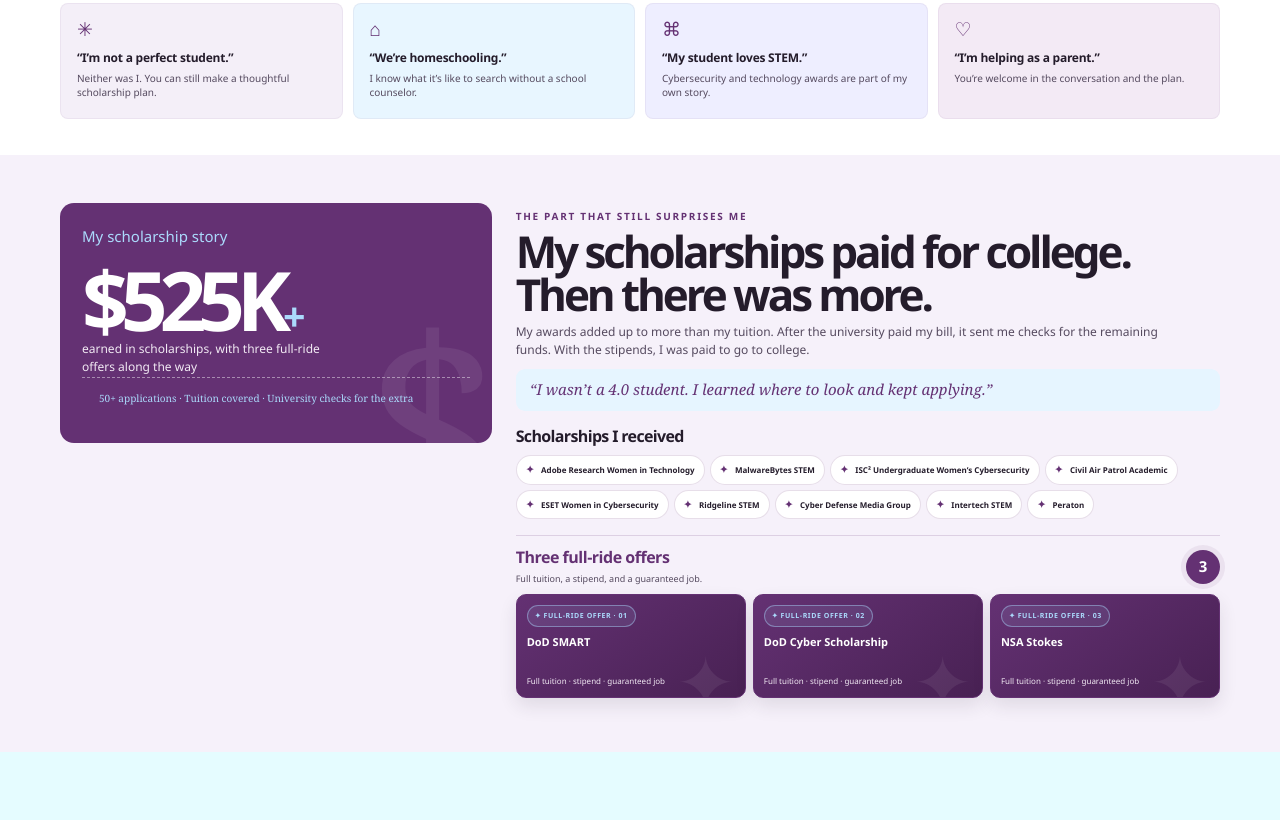
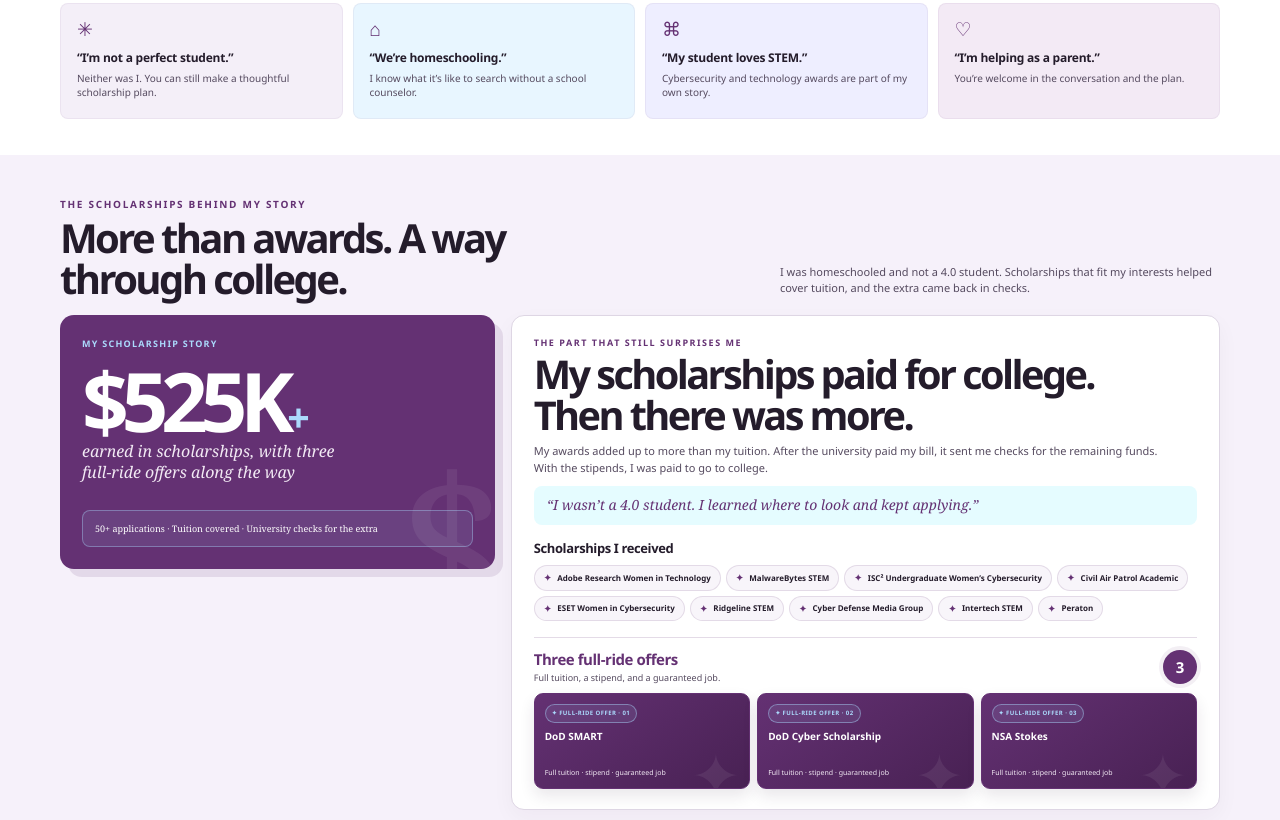
Before and after one commit to amklos/annabelle-klosterman-scholarships, a plain HTML site: page index.html in a window 1280 px wide. Shown: the part 900-1720 px from the top of the page. Drawn offline with Linux system fonts and the light colour scheme.

Commit message:
Restore scholarship section hierarchy and contrast

```diff
--- a/index.html
+++ b/index.html
@@ -80,9 +80,40 @@
     .ledger-info .offer-proof span{position:relative;z-index:1;margin-top:auto;color:#f2eaf4;font-size:8px;line-height:1.45}
     @media(max-width:820px){.ledger-grid{grid-template-columns:1fr}.ledger-total{min-height:280px}}
     @media(max-width:580px){.proof-section{padding:54px 0}.ledger-grid{gap:20px}.ledger-total{min-height:250px;padding:20px}.ledger-info h2{font-size:39px}.ledger-info .names{gap:6px}.ledger-info .names span{font-size:9px;padding:7px 9px}.offers-head{margin-top:22px;padding-top:17px}.ledger-info .offer-row{grid-template-columns:1fr}.ledger-info .offer-proof{min-height:112px;padding:13px}.ledger-info .offer-proof strong{margin:9px 0 6px}}
-    @media(min-width:821px){.proof-section{padding:48px 0}.ledger-grid{align-items:start}.ledger-total{min-height:0;height:fit-content;align-self:start;padding:22px}.ledger-total strong{font-size:clamp(58px,7vw,82px);margin:14px 0 3px}.ledger-info h2{font-size:clamp(31px,3.5vw,44px);margin:5px 0 7px}.ledger-info .lede{font-size:12px;line-height:1.5}.cash-note{margin-top:10px;padding:11px 14px;font-size:15px}.ledger-info h3{margin:13px 0 7px}.ledger-info .names{gap:5px}.ledger-info .names span{padding:6px 9px;font-size:8px}.offers-head{margin:16px 0 8px;padding-top:12px}.offers-head p{font-size:9px}.offers-count{width:34px;height:34px;font-size:15px}.ledger-info .offer-row{gap:7px}.ledger-info .offer-proof{min-height:104px;padding:10px}.ledger-info .offer-proof strong{font-size:11px;margin:8px 0 6px}}
-    @media(max-width:820px){.proof-section{padding:58px 0}.ledger-grid{align-items:start}.ledger-total{min-height:0;height:auto;align-self:start}.ledger-info h2{font-size:clamp(34px,5vw,45px)}}
-    @media(max-width:580px){.proof-section{padding:42px 0}.ledger-info .offer-proof{min-height:102px}}
+    .proof-section{padding:42px 0 48px;background:#f6f1fa}
+    .ledger-head{display:grid;grid-template-columns:1fr 1fr;gap:28px;align-items:end;margin-bottom:15px}
+    .ledger-head h2{font-size:clamp(30px,3.2vw,40px);line-height:1.02;letter-spacing:-.065em;margin:5px 0 0;color:var(--ink)}
+    .ledger-head p{justify-self:end;max-width:440px;margin:0 0 3px;color:var(--copy);font-size:11px;line-height:1.5}
+    .ledger-grid{grid-template-columns:minmax(280px,.76fr) minmax(0,1.24fr);gap:16px;align-items:start}
+    .ledger-total{position:relative;overflow:hidden;min-height:0;height:fit-content;align-self:start;display:flex;flex-direction:column;justify-content:space-between;gap:26px;padding:22px;background:var(--purple);color:#fff;border-radius:14px;box-shadow:8px 8px 0 #64317320}
+    .ledger-total:after{content:'$';position:absolute;right:-15px;bottom:-70px;font:205px/.9 var(--serif);color:#ffffff12;pointer-events:none}
+    .ledger-total .section-label{position:relative;z-index:1;color:var(--sky);font-size:9px;font-weight:850;letter-spacing:.14em;text-transform:uppercase}
+    .ledger-total strong{position:relative;z-index:1;display:block;margin:14px 0 4px;color:#fff;font-size:clamp(58px,7vw,82px);line-height:.88;letter-spacing:-.09em}
+    .ledger-total strong span{font-size:.48em;color:var(--sky)}
+    .ledger-total p{position:relative;z-index:1;max-width:270px;margin:0;color:#f2eaf4;font:italic 16px/1.35 var(--serif)}
+    .ledger-total .ledger-note{position:relative;z-index:1;margin:0;padding:11px 12px;border:1px solid #ABDAFC60;border-radius:8px;background:#ABDAFC18;color:#fff;font-size:9px;line-height:1.45}
+    .ledger-info{padding:20px 22px;background:#fff;border:1px solid #ded6e4;border-radius:13px;box-shadow:0 8px 22px #30213b0a}
+    .ledger-info .kicker{font-size:9px}
+    .ledger-info h2{font-size:clamp(30px,3.1vw,40px);line-height:1.02;letter-spacing:-.065em;margin:5px 0 8px;max-width:650px}
+    .ledger-info .lede{font-size:11px;line-height:1.5;color:var(--copy);max-width:650px;margin:0}
+    .ledger-info .cash-note{margin-top:10px;padding:10px 13px;border-radius:8px;background:#E5FCFF;color:var(--purple);font:italic 14px/1.35 var(--serif)}
+    .ledger-info h3{font-size:13px;letter-spacing:-.03em;margin:13px 0 7px}
+    .ledger-info .names{display:flex;flex-wrap:wrap;gap:5px}
+    .ledger-info .names span{display:inline-flex;align-items:center;gap:6px;border:1px solid #64317324;background:#f8f5fa;border-radius:99px;padding:6px 9px;color:var(--ink);font-size:8px;font-weight:750;line-height:1.25}
+    .ledger-info .names span:before{content:'✦';color:var(--purple);font-size:9px}
+    .offers-head{display:flex;align-items:center;justify-content:space-between;gap:16px;margin:16px 0 8px;padding-top:12px;border-top:1px solid #6431732c}
+    .offers-head strong{display:block;color:var(--purple);font-size:15px;line-height:1.2;letter-spacing:-.03em}
+    .offers-head p{margin:3px 0 0;color:var(--copy);font-size:9px}
+    .offers-count{flex:none;width:34px;height:34px;border-radius:50%;display:grid;place-items:center;background:var(--purple);color:#fff;font-size:15px;font-weight:850;box-shadow:0 0 0 4px #64317313}
+    .ledger-info .offer-row{display:grid;grid-template-columns:repeat(3,minmax(0,1fr));gap:7px;margin-top:0}
+    .ledger-info .offer-proof{position:relative;overflow:hidden;display:flex;flex-direction:column;align-items:flex-start;min-height:96px;padding:10px;background:linear-gradient(145deg,#643173,#482153);border:1px solid #643173;border-radius:9px;color:#fff;box-shadow:0 7px 15px #30213b1b;transition:transform .2s,box-shadow .2s}
+    .ledger-info .offer-proof:hover{transform:translateY(-3px);box-shadow:0 12px 20px #30213b2b}
+    .ledger-info .offer-proof:after{content:'✦';position:absolute;right:8px;bottom:-16px;color:#ffffff12;font-size:60px;line-height:1}
+    .ledger-info .offer-proof small{position:relative;z-index:1;display:inline-flex;align-items:center;gap:4px;border:1px solid #ABDAFC70;background:#ABDAFC1A;border-radius:99px;padding:4px 6px;color:#ABDAFC;text-transform:uppercase;letter-spacing:.07em;font-size:6px;font-weight:900;white-space:nowrap}
+    .ledger-info .offer-proof strong{position:relative;z-index:1;display:block;color:#fff;font-size:10px;line-height:1.25;margin:7px 0 5px}
+    .ledger-info .offer-proof span{position:relative;z-index:1;margin-top:auto;color:#f2eaf4;font-size:7px;line-height:1.4}
+    @media(max-width:900px){.proof-section{padding:36px 0}.ledger-grid{grid-template-columns:1fr}.ledger-head{grid-template-columns:1fr;gap:6px}.ledger-head p{justify-self:start}.ledger-info h2{font-size:clamp(32px,5vw,44px)}}
+    @media(max-width:580px){.proof-section{padding:30px 0 36px}.ledger-grid{gap:12px}.ledger-head{margin-bottom:12px}.ledger-head h2{font-size:29px}.ledger-total{padding:18px;gap:17px}.ledger-total strong{font-size:64px}.ledger-info{padding:16px}.ledger-info h2{font-size:32px}.ledger-info .names{gap:5px}.ledger-info .names span{padding:6px 8px;font-size:8px}.offers-head{margin-top:14px}.ledger-info .offer-row{grid-template-columns:1fr}.ledger-info .offer-proof{min-height:90px}}
 </style>
 </head>
 <body>
@@ -93,6 +124,7 @@
     <section class="ribbon" aria-label="Scholarship support highlights"><div class="ribbon-track"><div class="ribbon-group"><span class="ribbon-item">I applied to 50+ scholarships</span><i class="ribbon-dot"></i><span class="ribbon-item">Three full-ride offers</span><i class="ribbon-dot"></i><span class="ribbon-item">STEM & cybersecurity experience</span><i class="ribbon-dot"></i><span class="ribbon-item">Parents welcome in the process</span><i class="ribbon-dot"></i><span class="ribbon-item">Practical help with real applications</span><i class="ribbon-dot"></i></div><div class="ribbon-group" aria-hidden="true"><span class="ribbon-item">I applied to 50+ scholarships</span><i class="ribbon-dot"></i><span class="ribbon-item">Three full-ride offers</span><i class="ribbon-dot"></i><span class="ribbon-item">STEM & cybersecurity experience</span><i class="ribbon-dot"></i><span class="ribbon-item">Parents welcome in the process</span><i class="ribbon-dot"></i><span class="ribbon-item">Practical help with real applications</span><i class="ribbon-dot"></i></div></div></section>
     <section class="fit-strip"><div class="wrap"><div class="fit-head"><h2>If any of these sound familiar, you’re in the right place.</h2><p>Real experience, for real student situations.</p></div><div class="fit-grid"><article class="fit-card reveal"><div class="fit-icon">✳</div><h3>“I’m not a perfect student.”</h3><p>Neither was I. You can still make a thoughtful scholarship plan.</p></article><article class="fit-card reveal"><div class="fit-icon">⌂</div><h3>“We’re homeschooling.”</h3><p>I know what it’s like to search without a school counselor.</p></article><article class="fit-card reveal"><div class="fit-icon">⌘</div><h3>“My student loves STEM.”</h3><p>Cybersecurity and technology awards are part of my own story.</p></article><article class="fit-card reveal"><div class="fit-icon">♡</div><h3>“I’m helping as a parent.”</h3><p>You’re welcome in the conversation and the plan.</p></article></div></div></section>
     <section class="proof-section" id="scholarships"><div class="wrap">
+      <div class="ledger-head"><div><div class="kicker">The scholarships behind my story</div><h2>More than awards. A way through college.</h2></div><p>I was homeschooled and not a 4.0 student. Scholarships that fit my interests helped cover tuition, and the extra came back in checks.</p></div>
       <div class="ledger-grid">
         <aside class="ledger-total reveal"><div><div class="section-label">My scholarship story</div><strong>$525K<span>+</span></strong><p>earned in scholarships, with three full-ride offers along the way</p></div><div class="ledger-note">50+ applications · Tuition covered · University checks for the extra</div></aside>
         <div class="ledger-info reveal"><div class="kicker">The part that still surprises me</div><h2>My scholarships paid for college. Then there was more.</h2><p class="lede">My awards added up to more than my tuition. After the university paid my bill, it sent me checks for the remaining funds. With the stipends, I was paid to go to college.</p><div class="cash-note">“I wasn’t a 4.0 student. I learned where to look and kept applying.”</div><h3>Scholarships I received</h3><div class="names">
```
